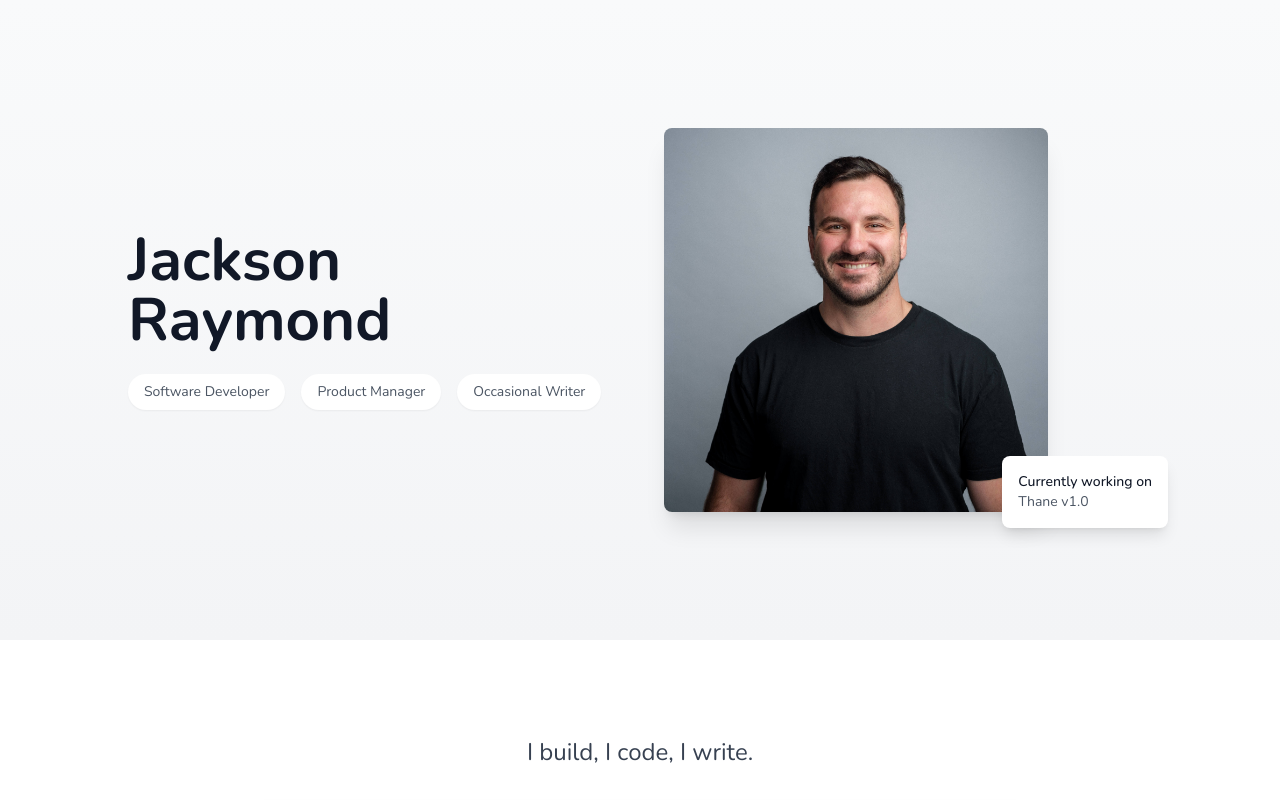
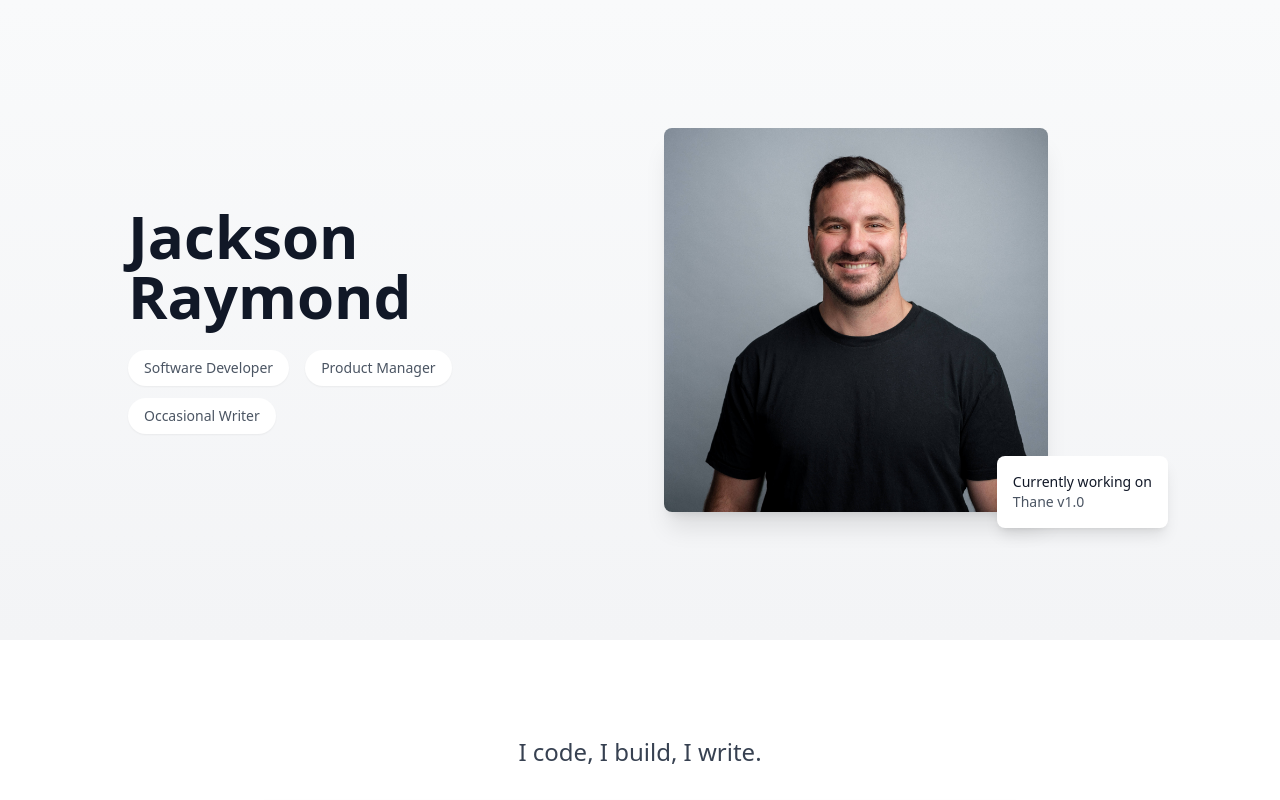
Before and after one commit to jackson-07/portfolio, a React (Create React App) app: page / in a window 1280 px wide. Shown: the top 800 px of the page. Built offline with nearby package versions, Linux system fonts and the light colour scheme.

Commit message:
some more fixes

```diff
--- a/public/index.html
+++ b/public/index.html
@@ -1,43 +1,23 @@
 <!DOCTYPE html>
 <html lang="en">
+
 <head>
   <meta charset="utf-8" />
   <link rel="icon" href="%PUBLIC_URL%/favicon-16x16.png" />
   <meta name="viewport" content="width=device-width, initial-scale=1" />
   <meta name="theme-color" content="#000000" />
-    <meta
-      name="description"
-      content="Web site created using create-react-app"
-    />
+  <meta name="description" content="Web site created using create-react-app" />
   <link rel="apple-touch-icon" href="%PUBLIC_URL%/logo192.png" />
-    <!--
-      manifest.json provides metadata used when your web app is installed on a
-      user's mobile device or desktop. See https://developers.google.com/web/fundamentals/web-app-manifest/
-    -->
   <link rel="manifest" href="%PUBLIC_URL%/manifest.json" />
-    <!--
-      Notice the use of %PUBLIC_URL% in the tags above.
-      It will be replaced with the URL of the `public` folder during the build.
-      Only files inside the `public` folder can be referenced from the HTML.
-
-      Unlike "/favicon.ico" or "favicon.ico", "%PUBLIC_URL%/favicon.ico" will
-      work correctly both with client-side routing and a non-root public URL.
-      Learn how to configure a non-root public URL by running `npm run build`.
-    -->
+  <link rel="preconnect" href="https://fonts.googleapis.com">
+  <link rel="preconnect" href="https://fonts.gstatic.com" crossorigin>
+  <link href="https://fonts.googleapis.com/css2?family=Inter:wght@400;500;600;700&display=swap" rel="stylesheet">
   <title>Jackson Raymond</title>
 </head>
+
 <body>
   <noscript>You need to enable JavaScript to run this app.</noscript>
   <div id="root"></div>
-    <!--
-      This HTML file is a template.
-      If you open it directly in the browser, you will see an empty page.
+</body>
 
-      You can add webfonts, meta tags, or analytics to this file.
-      The build step will place the bundled scripts into the <body> tag.
-
-      To begin the development, run `npm start` or `yarn start`.
-      To create a production bundle, use `npm run build` or `yarn build`.
-    -->
-  </body>
 </html>
--- a/src/components/About.jsx
+++ b/src/components/About.jsx
@@ -1,7 +1,7 @@
 import React, { useState, useEffect, useCallback, useMemo } from 'react';
 import { Terminal } from 'lucide-react';
 import { FiGlobe } from "react-icons/fi";
-import { FaGithub} from 'react-icons/fa';
+import { FaGithub } from 'react-icons/fa';
 
 
 const ProjectCard = React.memo(({ title, description, githubLink, liveLink }) => (
@@ -211,7 +211,7 @@ export default function About() {
               className="text-2xl text-gray-700 mb-8 text-center"
               aria-label="About me summary"
             >
-              I build, I code, I write.
+              I code, I build, I write.
             </p>
             <MyStory />
           </div>
--- a/src/components/Contact.jsx
+++ b/src/components/Contact.jsx
@@ -1,5 +1,5 @@
 import React, { useMemo } from 'react';
-import { FaGithub, FaLinkedin, FaMedium, FaEnvelope } from "react-icons/fa";
+import { FaGithub, FaLinkedin, FaMedium } from "react-icons/fa";
 
 const ContactIcon = React.memo(({ Icon, title, link }) => (
   <a
@@ -27,25 +27,20 @@ export default function Contact() {
 
   const contactLinks = useMemo(() => [
     {
-      Icon: FaEnvelope,
-      title: "Email",
-      link: "mailto:jackson.raymond07@gmail.com"
-    },
-    {
       Icon: FaLinkedin,
       title: "LinkedIn",
       link: "https://www.linkedin.com/in/jackson-raymond07/"
+    },
+    {
+      Icon: FaMedium,
+      title: "Medium",
+      link: "https://medium.com/@jackson.raymond07"
     },
     {
       Icon: FaGithub,
       title: "GitHub",
       link: "https://github.com/jackson-07"
     },
-    {
-      Icon: FaMedium,
-      title: "Medium",
-      link: "https://medium.com/@jackson.raymond07"
-    }
   ], []);
 
   return (
--- a/src/components/Hero.jsx
+++ b/src/components/Hero.jsx
@@ -1,7 +1,8 @@
 import profilePic from "../assets/Jackson Raymond-2-compressed.jpg";
 
 export default function Hero() {
-  const roles = ["Software Developer", "Product Manager", "Occasional Writer"];
+  const roles = ["Software Developer", "Product Manager"];
+  const hobby = "Occasional Writer";
 
   return (
     <section
@@ -17,10 +18,11 @@ export default function Hero() {
                   Jackson Raymond
                 </h1>
 
+                <div className="space-y-3">
                   <div
                     className="flex gap-4 flex-wrap justify-center md:justify-start"
                     role="list"
-                  aria-label="Roles"
+                    aria-label="Primary roles"
                   >
                     {roles.map((role) => (
                       <span
@@ -31,6 +33,13 @@ export default function Hero() {
                         {role}
                       </span>
                     ))}
+                  </div>
+
+                  <div className="flex justify-center md:justify-start">
+                    <span className="px-4 py-2 bg-white rounded-full text-sm text-gray-600 shadow-sm">
+                      {hobby}
+                    </span>
+                  </div>
                 </div>
 
               </div>
--- a/src/index.css
+++ b/src/index.css
@@ -1,4 +1,3 @@
-@import url('https://fonts.googleapis.com/css2?family=Nunito:ital,wght@0,200..1000;1,200..1000&display=swap');
 @tailwind base;
 @tailwind components;
 @tailwind utilities;
--- a/tailwind.config.js
+++ b/tailwind.config.js
@@ -6,7 +6,7 @@ module.exports = {
   theme: {
     extend: {},
     fontFamily: {
-      Nunito: ["Nunito"]
+      Inter: ['Inter', 'ui-sans-serif', 'system-ui']
     }
   },
   plugins: [],
```
Lines whose indentation alone changed are shown as unchanged.
